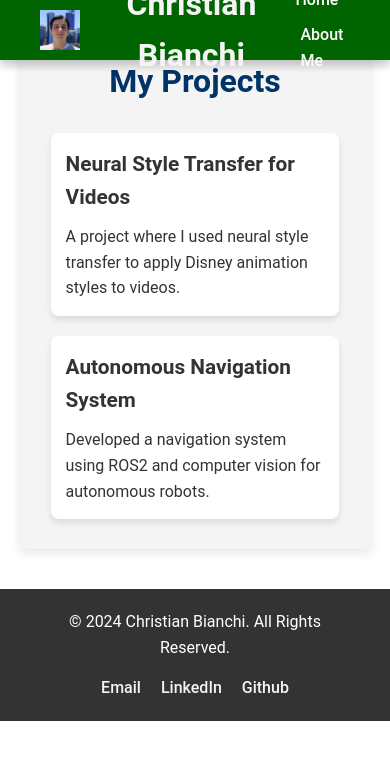
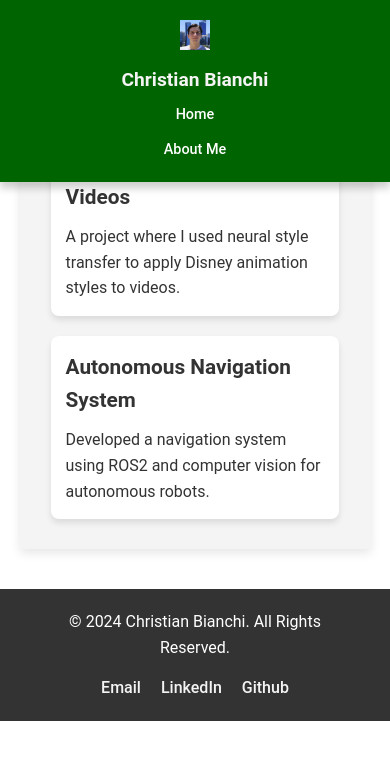
Before and after one commit to Fascetta/Fascetta.github.io, a Jekyll site: the page built from projects.md, in a window 390 px wide. Shown: the top 760 px of the page. Built offline with Jekyll 4.4.1, drawn with Linux system fonts in a browser that asks for light colours.

Commit message:
debug header for mobile

```diff
--- a/assets/styles.css
+++ b/assets/styles.css
@@ -368,6 +368,50 @@ header nav a:hover {
     background-color: var(--neutral-color); /* Subtle background for hover */
 }
 
+/* Responsive Design */
+@media (max-width: 768px) {
+    /* Stack logo and h1 for smaller screens */
+    header .container {
+        flex-direction: column; /* Stacks items vertically */
+        justify-content: center; /* Centers items vertically */
+        height: auto; /* Adjust height when stacking */
+        padding: 20px; /* Add padding for small screen */
+    }
+
+    header h1 {
+        font-size: 1.5rem; /* Reduce font size for small screens */
+        margin-top: 10px; /* Add some space at the top */
+    }
+
+    header nav {
+        flex-direction: column; /* Stack the navigation links */
+        align-items: center; /* Center the links */
+        gap: 10px; /* Space between links */
+    }
+
+    header nav a {
+        font-size: 1rem; /* Adjust font size */
+        padding: 10px 20px; /* Increase clickable area for mobile */
+    }
+}
+
+@media (max-width: 480px) {
+    /* Adjust logo size for very small screens */
+    header .logo {
+        height: 30px; /* Smaller logo */
+        margin-right: 0; /* Remove spacing */
+    }
+
+    header h1 {
+        font-size: 1.2rem; /* Even smaller font size */
+        padding: 5px 0; /* Adjust padding for better spacing */
+    }
+
+    header nav a {
+        font-size: 0.9rem; /* Smaller text for very small screens */
+    }
+}
+
 
 /* Navigation Styles */
 nav ul {
```
